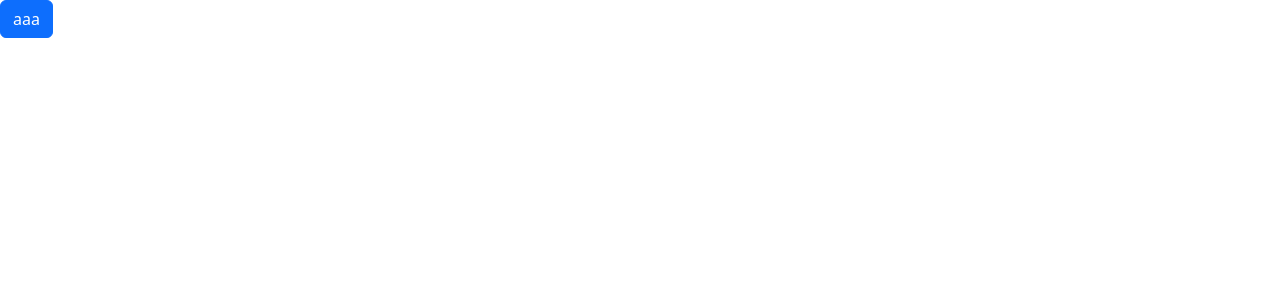
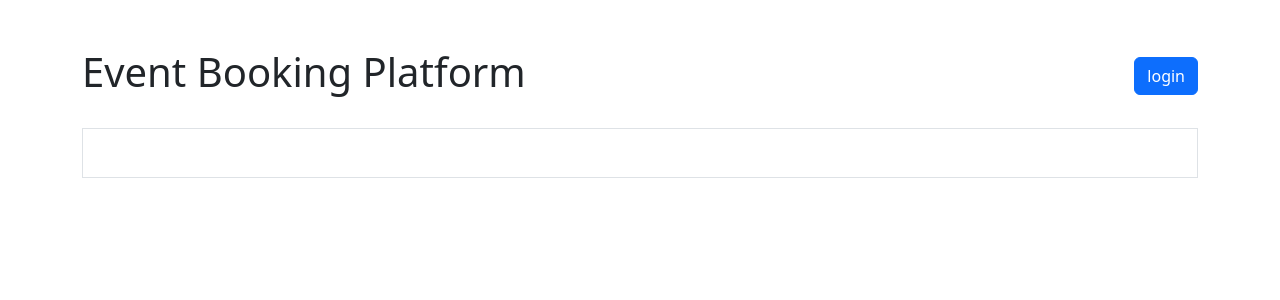
Before and after one commit to ShuntaToda/wsc2019-frontend, a React (Create React App) app: page / in a window 1280 px wide. Shown: the top 300 px of the page. Built offline with nearby package versions, Linux system fonts and the light colour scheme.

Commit message:
ログイン完了

```diff
--- a/src/App.js
+++ b/src/App.js
@@ -1,9 +1,31 @@
 import "bootstrap/dist/css/bootstrap.min.css"
 import "bootstrap/dist/js/bootstrap.min.js"
+import { LoginBtn } from "./components/LoginBtn";
+import { useState } from "react";
+import { useLocalStorage } from "./hooks/useLocalStorage";
+import { Login } from "./components/Login";
+
 
 function App() {
+  const [attendee, setAttendee, removeAttendee] = useLocalStorage("attendee", null)
+  const isLogin = attendee !== null
+  const [page, setPage] = useState("none")
+
   return (
-    <div className="btn btn-primary">aaa</div>
+    <div className="container">
+      <div className="mt-5 d-flex justify-content-between align-items-center">
+        <h1 className="">Event Booking Platform</h1>
+        <div>
+          <LoginBtn isLogin={isLogin} setPage={setPage} removeAttendee={removeAttendee} />
+        </div>
+      </div>
+      <div className="mt-4 border p-4">
+
+        {page === "login" && <Login setPage={setPage} setAttendee={setAttendee} />}
+
+
+      </div>
+    </div>
   );
 }
 
--- /dev/null
+++ b/src/apis/loginApi.js
@@ -0,0 +1,25 @@
+import { appPath } from "./path"
+
+export const checkLoginApi = async (lastname, registrationCode) => {
+  const path = appPath + "login"
+
+  try {
+    const res = await fetch(path, {
+      method: "post",
+      headers: {
+        "Content-Type": "application/json",
+        "Accept": "application/json"
+      },
+      body: JSON.stringify({
+        lastname,
+        "registration_code": registrationCode
+      }),
+    })
+
+    const data = await res.json()
+    return data
+  } catch (e) {
+    console.error(e)
+    return false
+  }
+}
--- /dev/null
+++ b/src/apis/path.js
@@ -0,0 +1 @@
+export const appPath = "http://localhost/api/v1/"
--- /dev/null
+++ b/src/components/Login.jsx
@@ -0,0 +1,45 @@
+import React, { useState } from 'react'
+import { checkLoginApi } from '../apis/loginApi'
+
+export const Login = ({ setPage, setAttendee }) => {
+  const [message, setMessage] = useState("")
+
+  const checkLogin = async (lastname, registrationCode) => {
+    const data = await checkLoginApi(lastname, registrationCode)
+    return data
+  }
+
+  const handleSubmit = async (e) => {
+    e.preventDefault()
+    const form = new FormData(e.currentTarget)
+    const lastname = form.get("lastname")
+    const registrationCode = form.get("registrationCode")
+
+    const data = await checkLogin(lastname, registrationCode)
+    setAttendee(data)
+    if (data === false) return
+    if (data.token) {
+      setPage("eventList")
+    } else if (data.message) {
+      setMessage(data.message)
+    }
+  }
+
+  return (
+    <div>
+      <h2>Login</h2>
+      <form className='mt-4' onSubmit={handleSubmit}>
+        <div className='input-group mb-3'>
+          <label className='input-group-text'>Lastname</label>
+          <input type="text" className='form-control' name='lastname' />
+        </div>
+        <div className='input-group mb-3'>
+          <label className='input-group-text'>registration Code</label>
+          <input type="text" className='form-control' name='registrationCode' />
+        </div>
+        <div style={{ color: "red" }}>{message}</div>
+        <button type="submit" className='btn btn-primary'>Login</button>
+      </form>
+    </div>
+  )
+}
--- /dev/null
+++ b/src/components/LoginBtn.jsx
@@ -0,0 +1,20 @@
+import React from 'react'
+
+export const LoginBtn = ({ setPage, isLogin, removeAttendee }) => {
+  const handleLogin = () => {
+    setPage("login")
+  }
+  const handleLogout = () => {
+    removeAttendee()
+    setPage("none")
+  }
+  return (
+    <div>
+      {isLogin ? (
+        <div className="btn btn-primary" onClick={handleLogout}>logout</div>
+      ) : (
+        <div className="btn btn-primary" onClick={handleLogin}>login</div>
+      )}
+    </div>
+  )
+}
--- /dev/null
+++ b/src/hooks/useLocalStorage.js
@@ -0,0 +1,22 @@
+import { useState } from "react"
+
+export const useLocalStorage = (key, init) => {
+  const [value, setValue] = useState(() => {
+    if (localStorage.getItem(key)) return JSON.parse(localStorage.getItem(key))
+    localStorage.setItem(key, init)
+    return init
+  })
+
+  const setStorage = (item) => {
+    localStorage.setItem(key, JSON.stringify(item))
+    setValue(item)
+    return
+  }
+
+  const removeStorage = () => {
+    localStorage.removeItem(key)
+    setValue(null)
+    return
+  }
+  return [value, setStorage, removeStorage]
+}
```
